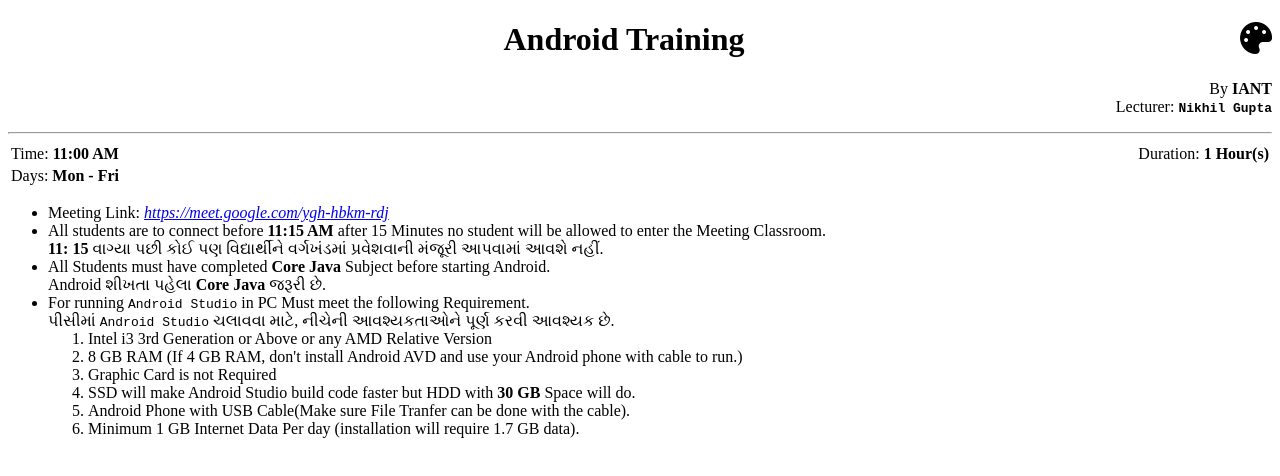
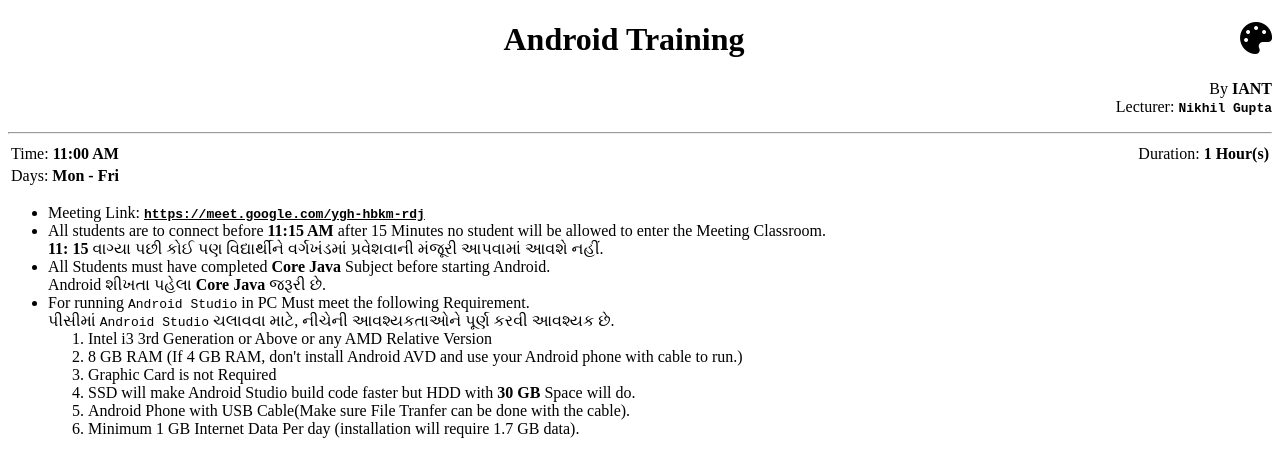
Before and after one commit to gnikhil27/gnikhil27.github.io, a plain HTML site: page t3/android_04_21.html in a window 1280 px wide. Drawn offline with Linux system fonts and the light colour scheme.

Commit message:
Update android_04_21.html

```diff
--- a/t3/android_04_21.html
+++ b/t3/android_04_21.html
@@ -31,7 +31,7 @@
         <tr><td>Days: <b>Mon - Fri</b></td><td align="right"></td></tr>
     </table>
     <ul class="requisit">
-        <li>Meeting Link: <a href="https://meet.google.com/ygh-hbkm-rdj"><i>https://meet.google.com/ygh-hbkm-rdj</i></a></li>
+        <li>Meeting Link: <a style="color: inherit;" href="https://meet.google.com/ygh-hbkm-rdj"><b><samp>https://meet.google.com/ygh-hbkm-rdj</samp></b></a></li>
         <li>All students are to connect before <b>11:15 AM</b> after 15 Minutes no student will be allowed to enter the Meeting Classroom.
             <br> <b>11: 15</b> વાગ્યા પછી કોઈ પણ વિદ્યાર્થીને વર્ગખંડમાં પ્રવેશવાની મંજૂરી આપવામાં આવશે નહીં.
         </li>
```
